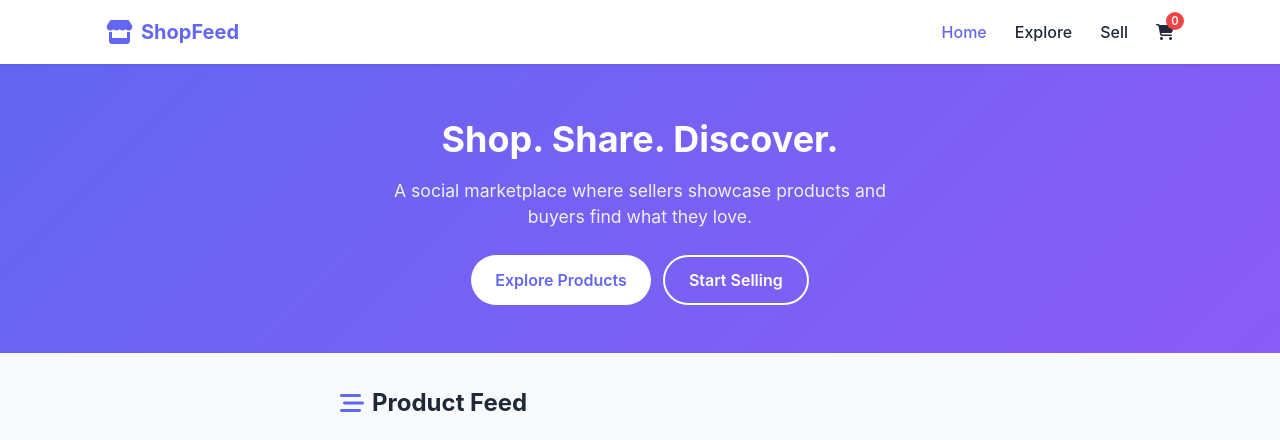
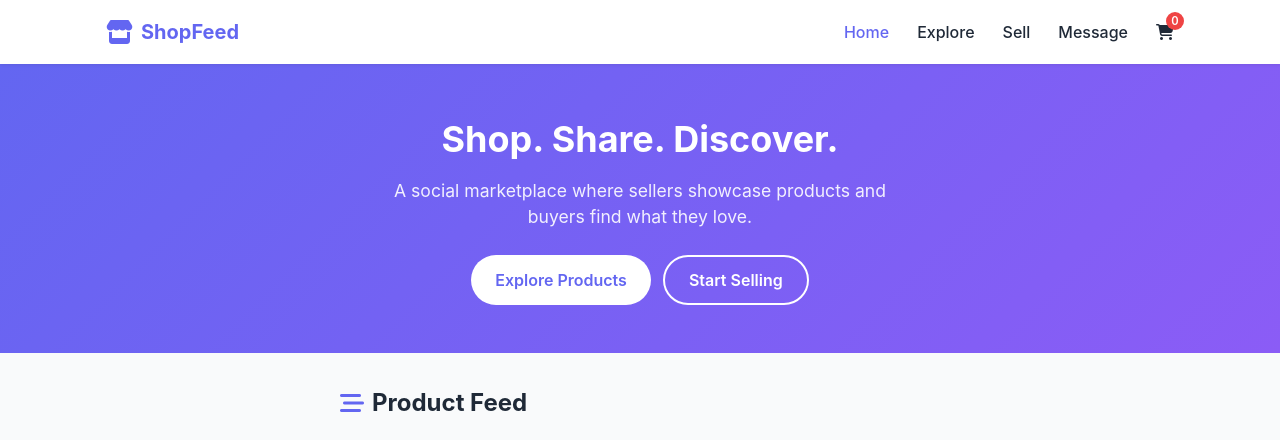
Before and after one commit to thebigkinzy/BetaMart, a plain HTML site: page index.html in a window 1280 px wide. Shown: the top 440 px of the page. Drawn offline with Linux system fonts and the light colour scheme.

Commit message:
Message added

```diff
--- a/index.html
+++ b/index.html
@@ -19,6 +19,7 @@
         <a href="index.html" class="active">Home</a>
         <a href="explore.html">Explore</a>
         <a href="sell.html">Sell</a>
+        <a href="chat.html">Message</a>
         <a href="cart.html" class="cart-link">
           <i class="fas fa-shopping-cart"></i>
           <span class="cart-badge" id="cart-count">0</span>
@@ -32,6 +33,7 @@
       <a href="index.html" class="active">Home</a>
       <a href="explore.html">Explore</a>
       <a href="sell.html">Sell</a>
+      <a href="chat.html">Message</a>
       <a href="cart.html">Cart (<span id="cart-count-mobile">0</span>)</a>
     </div>
   </nav>
```
